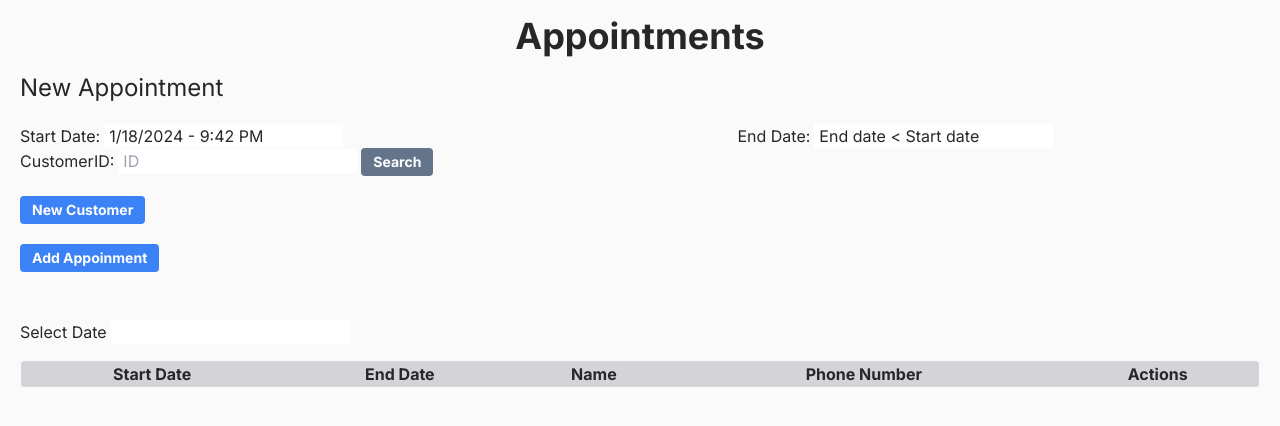
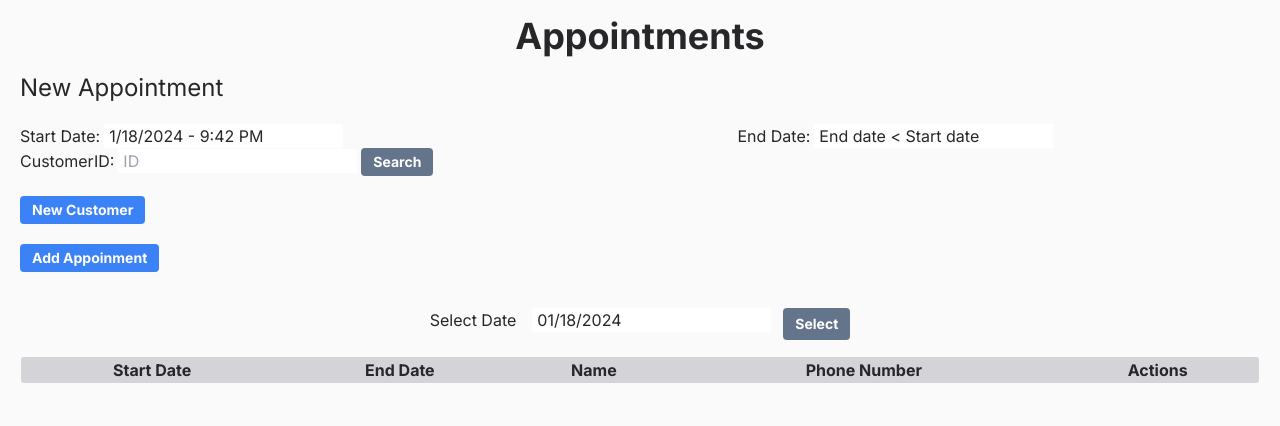
Before and after one commit to rafaelduarte1991/appointments_Next-GraphQL, a Next.js app in the folder frontend/: page / in a window 1280 px wide. Shown: the top 426 px of the page. Built offline with nearby package versions, Linux system fonts and the light colour scheme.

Commit message:
Add select date to AppointmentsList

```diff
--- a/frontend/src/app/components/AppointmentsList.tsx
+++ b/frontend/src/app/components/AppointmentsList.tsx
@@ -1,16 +1,39 @@
-'use client'
+'use-client'
+import { useState } from "react";
 import useAppointments from "../hooks/useAppointments";
 import useCustomers from "../hooks/useCustomers";
+import DatePicker from "react-datepicker";
+import "react-datepicker/dist/react-datepicker.css";
+
+interface Appointment {
+  startsAt: Date;
+  endsAt: Date;
+  customerId: String;
+}
 
 export default function AppointmentsList() {
-  const data = useAppointments();
+  const [selectedDate, setSelectedDate] = useState<Date>(new Date());
+  const [filteredData, setFilteredData] = useState<Appointment[]>([]);
+  const data: Appointment[] | null = useAppointments();
   const customers = useCustomers();
+
+  const handleSelect = () => {
+    const filteredAppointments = data?.filter(
+      (item) => new Date(item.startsAt).getDate() === selectedDate.getDate()
+    );
+    if(filteredAppointments) setFilteredData(filteredAppointments);
+  };
 
   return (
     <div className="h-screen flex flex-col">
-      <div className="mt-8 mb-4">
-        <label className="mr-1">Select Date</label>
-        <input type="text"/>
+      <div className="mt-5 mb-4 flex justify-center flex-wrap w-full">
+        <label className="mr-1 mb-2">Select Date</label>
+        <DatePicker
+          className="mx-3 mb-2"
+          selected={selectedDate}
+          onChange={(date: Date) => setSelectedDate(date)}
+        />
+        <button className="bg-slate-500 hover:bg-slate-700 btn" onClick={handleSelect}>Select</button>
       </div>
       <div className="overflow-x-auto w-90">
         <table className="w-full min-w-[800px] text-center rounded overflow-hidden border border-solid divide-gray-900">
@@ -24,18 +47,42 @@ export default function AppointmentsList() {
             </tr>
           </thead>
           <tbody>
-            {data && data.map((item, index) => (
-              <tr key={index}>
-                <td>{new Date(item.startsAt).toLocaleDateString('en-US') + ' - ' +  new Date(item.startsAt).toLocaleTimeString('en-US', { hour: 'numeric', minute: 'numeric'})}</td>
-                <td>{new Date(item.endsAt).toLocaleDateString('en-US') + ' - ' +  new Date(item.endsAt).toLocaleTimeString('en-US', { hour: 'numeric', minute: 'numeric'})}</td>
-                <td>{customers?.find(customer => customer._id === item.customerId)?.name}</td>
-                <td>{customers?.find(customer => customer._id === item.customerId)?.phone}</td>
-                <td>{'actions'}</td>
-              </tr>
-            ))}
+            {filteredData.length > 0
+              ? filteredData.map((item, index) => (
+                  <tr key={index}>
+                    <td>
+                      {new Date(item.startsAt).toLocaleDateString("en-US") +
+                        " - " +
+                        new Date(item.startsAt).toLocaleTimeString("en-US", {
+                          hour: "numeric",
+                          minute: "numeric",
+                        })}
+                    </td>
+                    <td>
+                      {new Date(item.endsAt).toLocaleDateString("en-US") +
+                        " - " +
+                        new Date(item.endsAt).toLocaleTimeString("en-US", {
+                          hour: "numeric",
+                          minute: "numeric",
+                        })}
+                    </td>
+                    <td>
+                      {customers?.find(
+                        (customer) => customer._id === item.customerId
+                      )?.name}
+                    </td>
+                    <td>
+                      {customers?.find(
+                        (customer) => customer._id === item.customerId
+                      )?.phone}
+                    </td>
+                    <td>{"actions"}</td>
+                  </tr>
+                ))
+              : null}
           </tbody>
         </table>
       </div>
     </div>
   );
-};
+}
```
